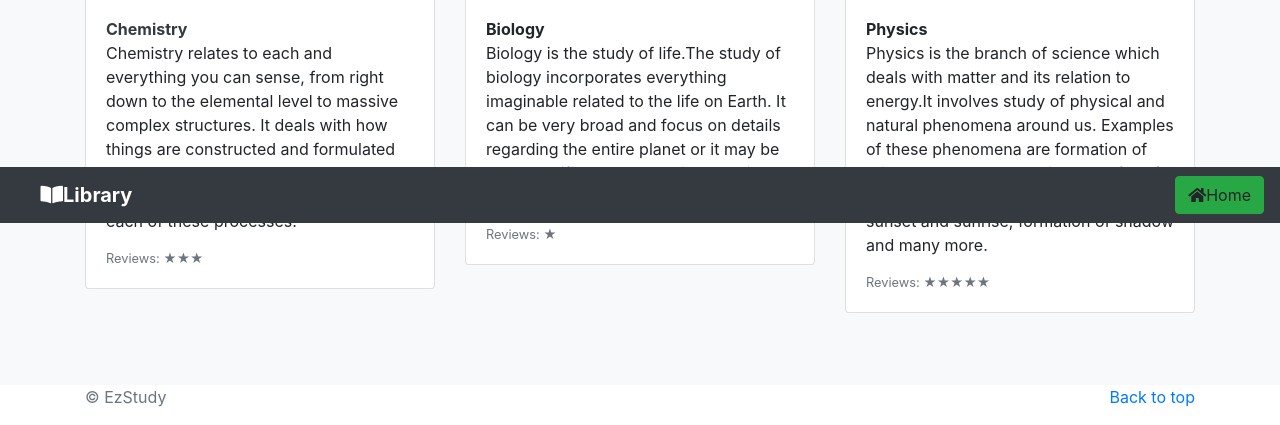
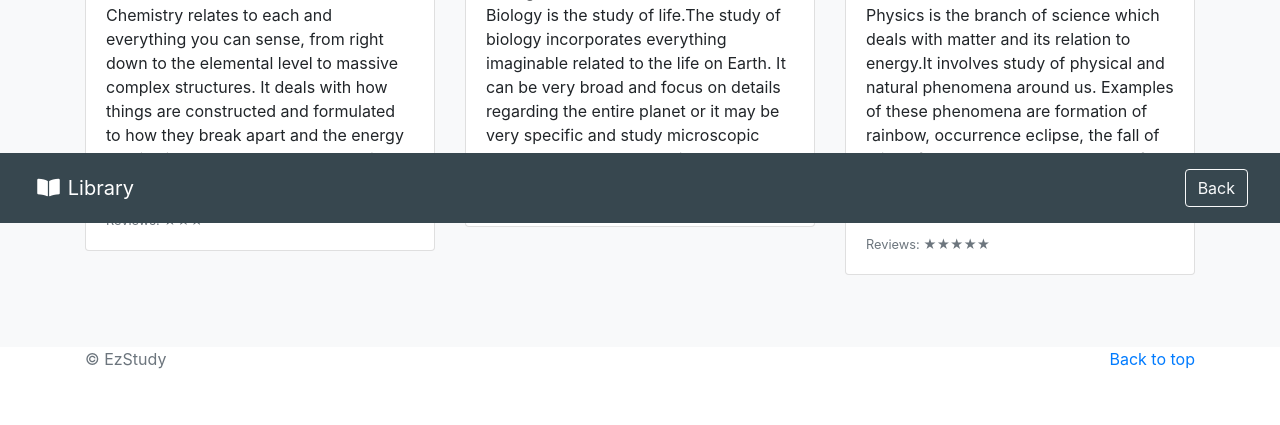
Before and after one commit to natsutey123/EzStudy, a Django app: page /EzStudyWeb/Library/ in a window 1280 px wide. Shown: the part 577-1002 px from the top of the page. After the commit the page ends 946 px from the top, so only its background shows below. Run offline with Django 3.2, Linux system fonts and the light colour scheme; some libraries are stand-ins or nearby versions.

Commit message:
library 改善

```diff
--- a/templates/Firstpage.html
+++ b/templates/Firstpage.html
@@ -18,9 +18,7 @@
 
   <div class="collapse navbar-collapse" id="navbarTogglerDemo02">
     <ul class="navbar-nav mr-auto mt-2 mt-lg-0">
-      <li class="nav-item">
-          <a class="nav-link disabled text-dark" onclick="location.href='{% url 'library' %}'"><button type="button" class="btn btn-outline-info">Library</button></a>
-      </li>
+
     </ul>
   </div>
 
--- a/templates/Library.html
+++ b/templates/Library.html
@@ -12,16 +12,15 @@
 	<body>
 
     <header>
-      <div class="navbar fixed-bottom navbar-dark bg-dark">
-        <div class="container d-flex justify-content-between">
-          <a href="#" class="navbar-brand d-flex align-items-center">
-            <strong><i class="fas fa-book-open"></i>Library</strong>
+      <div class="navbar fixed-bottom navbar-light" style="background-color: #37474F;">
+        <div class="container d-flex justify-content-between text-white">
+          <a href="#" class="navbar-brand d-flex align-items-center text-white">
+            <i class="fas fa-book-open mr-2"></i>Library
           </a>
         </div>
          <form class="form-inline my-2 my-lg-0">
-      <a
-      <button class="btn btn-success my-2 my-sm-0" type="submit" onclick="window.history.back(1)"><i class="fas fa-home"></i>Home</button>
-    </a>
+      <a class="nav-link active" onclick="window.history.back(1)"><button type="button" class="btn btn-outline-light">Back</button></a>
+
     </form>
       </div>
     </header>
@@ -32,40 +31,7 @@
         <div class="container">
           <h1 class="jumbotron-heading">Library</h1>
           <p class="lead text-muted">Here will show you all of the courses. You can filter them to find the courses which you want.</p>
-		<button type="button" class="btn btn-info" data-toggle="modal" data-target="#exampleModalCenter">Filter
-		</button>
 
-		<div class="modal fade" id="exampleModalCenter" tabindex="-1" role="dialog" aria-labelledby="exampleModalCenterTitle" aria-hidden="true">
-  			<div class="modal-dialog modal-dialog-centered" role="document">
-    		<div class="modal-content">
-      			<div class="modal-header">
-        			<h5 class="modal-title" id="exampleModalCenterTitle">Filter</h5>
-        <button type="button" class="close" data-dismiss="modal" aria-label="Close">
-          <span aria-hidden="true">&times;</span>
-        </button>
-      </div>
-      <div class="modal-body">
-      	<div class="input-group mb-3">
-  <div class="input-group-prepend">
-    <button class="btn btn-outline-secondary dropdown-toggle" type="button" data-toggle="dropdown" aria-haspopup="true" aria-expanded="false">Courses</button>
-    <div class="dropdown-menu">
-      <a class="dropdown-item" href="#">Chemistry</a>
-      <a class="dropdown-item" href="#">Biology</a>
-      <a class="dropdown-item" href="#">Physics</a>
-      <div role="separator" class="dropdown-divider"></div>
-      <a class="dropdown-item" href="#">Not you want? Create it yourself</a>
-    </div>
-  </div>
-  <input type="text" class="form-control" aria-label="Text input with dropdown button">
-</div>
-      </div>
-      <div class="modal-footer">
-        <button type="button" class="btn btn-success" data-dismiss="modal">Filter</button>
-        <button type="button" class="btn btn-primary" data-dismiss="modal">Back</button>
-      </div>
-    </div>
-  </div>
-</div>
 
         </div>
       </section>
--- a/templates/asistant.html
+++ b/templates/asistant.html
@@ -11,7 +11,7 @@
         <div class="collapse navbar-collapse" id="navbarCollapse">
           <ul class="navbar-nav mr-auto">
             <li class="nav-item active">
-                <a class="nav-link" onclick="window.history.back(1)"><button type="button" class="btn btn-outline-warning">Home</button><span class="sr-only">(current)</span></a>
+                <a class="nav-link" onclick="window.history.back(1)"><button type="button" class="btn btn-outline-warning">Back</button><span class="sr-only">(current)</span></a>
             </li>
           </ul>
         </div>
```
Also changed, not shown: db.sqlite3.
